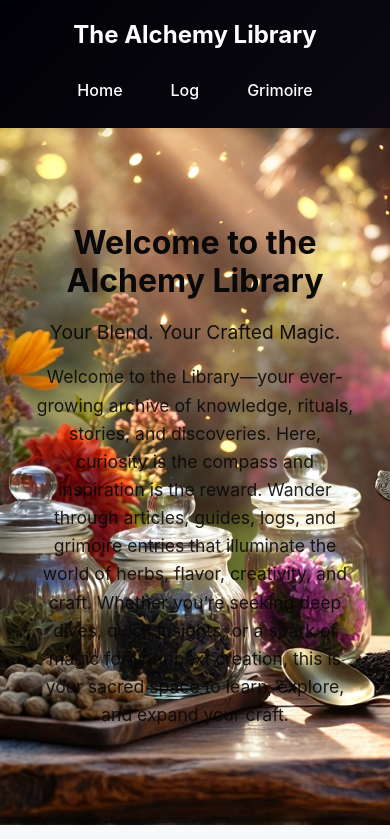
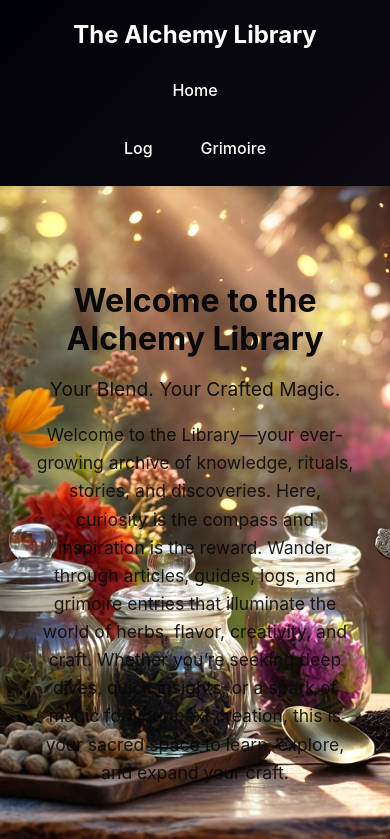
Before and after one commit to HoneyBadgered/alchemy-library, a React (Vite) app: page / in a window 390 px wide. Shown: the top 839 px of the page. Built offline with nearby package versions, Linux system fonts and the light colour scheme.

Commit message:
Update navigation header layout - logo centered, links on extremes
Co-authored-by: HoneyBadgered <19190489+HoneyBadgered@users.noreply.github.com>

```diff
--- a/src/components/Navigation.css
+++ b/src/components/Navigation.css
@@ -13,6 +13,7 @@
   display: flex;
   justify-content: space-between;
   align-items: center;
+  gap: 2rem;
 }
 
 .nav-logo {
@@ -24,6 +25,8 @@
   align-items: center;
   gap: 0.5rem;
   transition: opacity 0.2s;
+  order: 2;
+  flex: 0 0 auto;
 }
 
 .nav-logo:hover {
@@ -33,6 +36,17 @@
 .nav-links {
   display: flex;
   gap: 2rem;
+  flex: 1;
+}
+
+.nav-links-left {
+  order: 1;
+  justify-content: flex-start;
+}
+
+.nav-links-right {
+  order: 3;
+  justify-content: flex-end;
 }
 
 .nav-link {
@@ -57,4 +71,14 @@
   .nav-links {
     gap: 1rem;
   }
+
+  .nav-links-left,
+  .nav-links-right {
+    order: 3;
+    justify-content: center;
+  }
+
+  .nav-logo {
+    order: 1;
+  }
 }
--- a/src/components/Navigation.tsx
+++ b/src/components/Navigation.tsx
@@ -5,11 +5,13 @@ export default function Navigation() {
   return (
     <nav className="navigation">
       <div className="nav-container">
+        <div className="nav-links nav-links-left">
+          <Link to="/" className="nav-link">Home</Link>
+        </div>
         <Link to="/" className="nav-logo">
           The Alchemy Library
         </Link>
-        <div className="nav-links">
-          <Link to="/" className="nav-link">Home</Link>
+        <div className="nav-links nav-links-right">
           <Link to="/log" className="nav-link">Log</Link>
           <Link to="/grimoire" className="nav-link">Grimoire</Link>
         </div>
```
